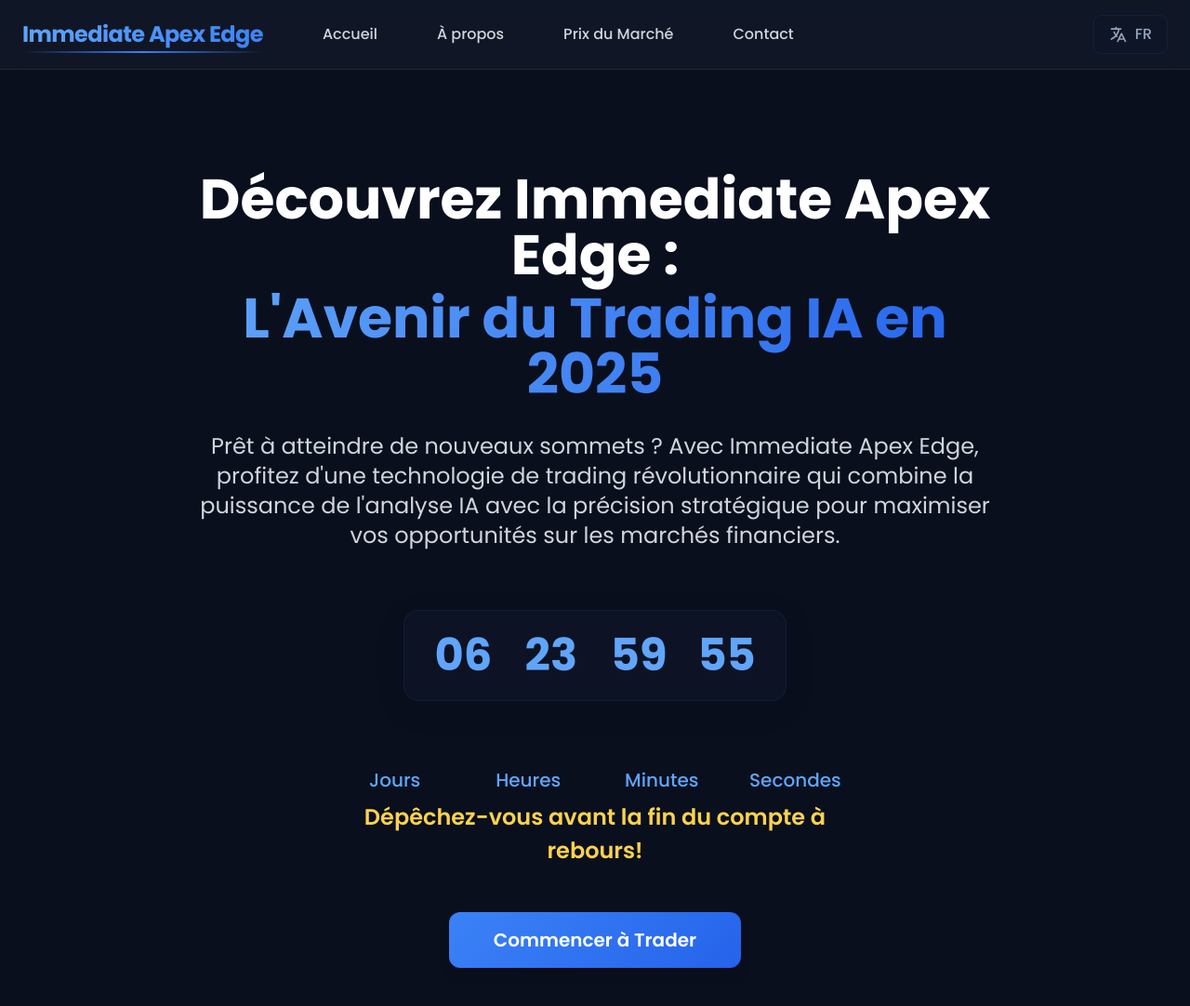
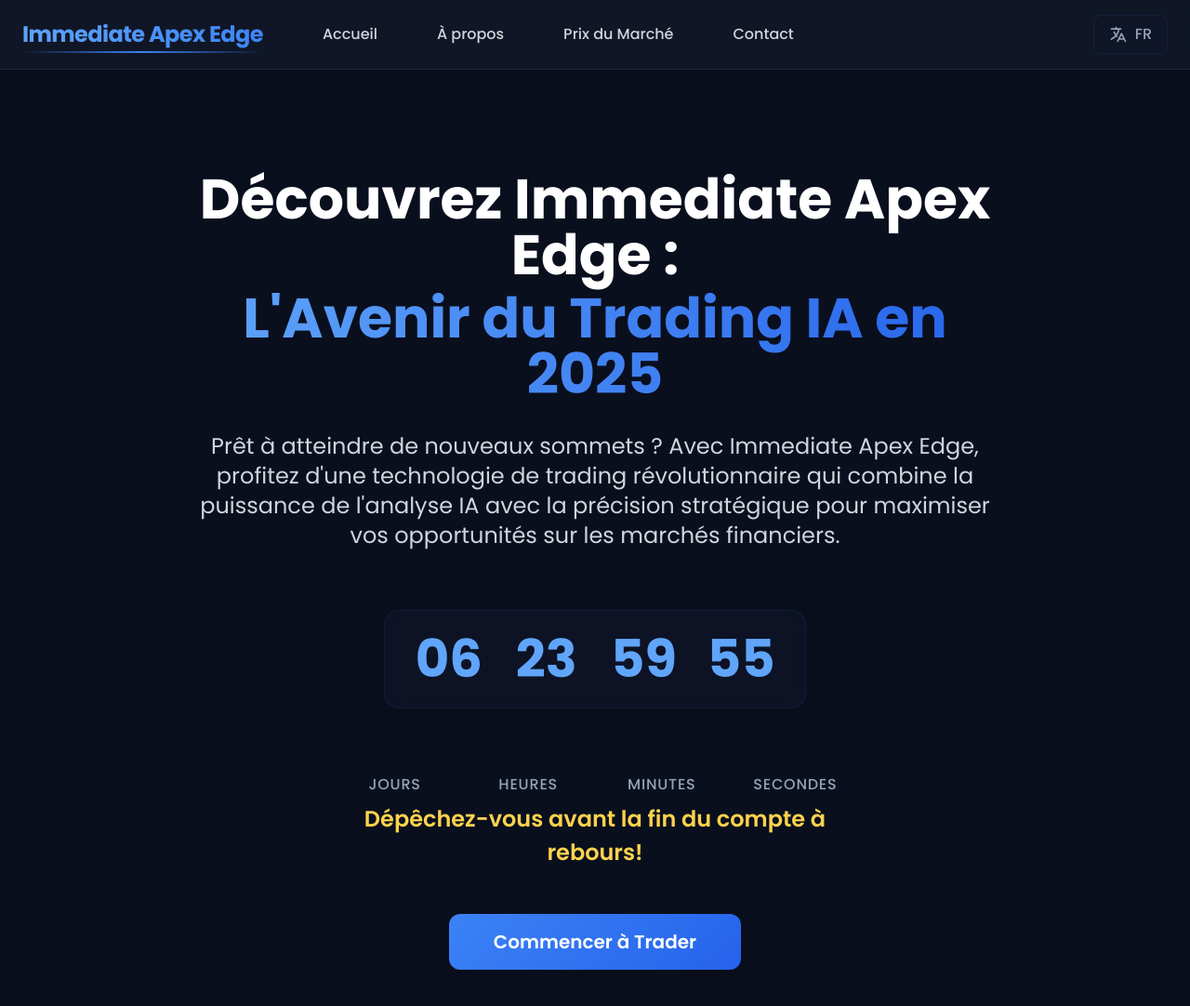
Before and after one commit to ksdino/imdapexedgev2, a plain HTML site: page index.html in a window 1280 px wide. Shown: the top 1082 px of the page at 93% size. Drawn offline with nearby package versions, Linux system fonts and the light colour scheme.

Commit message:
Update index.html

```diff
--- a/index.html
+++ b/index.html
@@ -758,7 +758,18 @@
             font-size: 1.25rem;
         }
     }
-
+.timer-digit {
+    margin-bottom: 0.5rem;
+    font-size: 3.5rem;
+    color: #60A5FA;
+}
+
+.timer-label {
+    font-size: 1rem;
+    color: #94A3B8;
+    text-transform: uppercase;
+    letter-spacing: 0.05em;
+}
 
 
 
```
